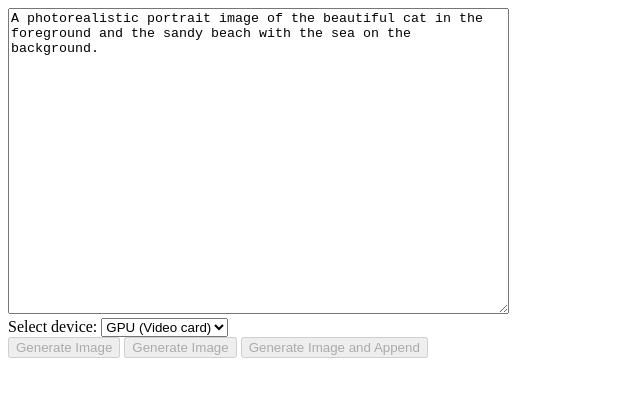
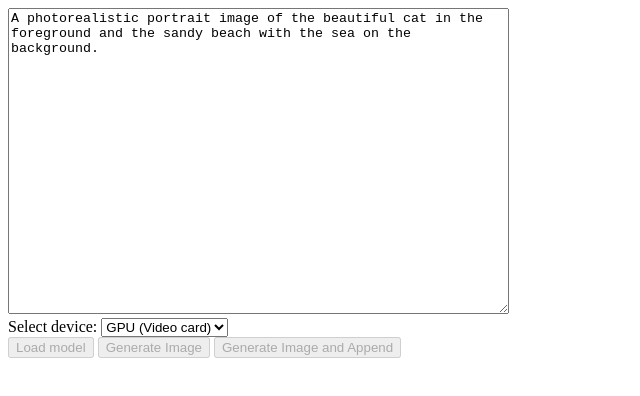
Before and after one commit to zlelik/webapps, a plain HTML site: page janus-llm.html in a window 1280 px wide. Shown: the full height of the page, 0-640 px from the left. Drawn offline with Linux system fonts and the light colour scheme.

Commit message:
Load model button has been added

```diff
--- a/janus-llm.html
+++ b/janus-llm.html
@@ -16,7 +16,7 @@
   <option value="wasm">CPU</option>
 </select>
 <br/>
-<button id="load_model_btn" onClick="loadModel(false)" disabled>Generate Image</button>
+<button id="load_model_btn" onClick="loadModel()" disabled>Load model</button>
 <button id="gen_btn" onClick="generateImage(false)" disabled>Generate Image</button>
 <button id="gen_add_btn" onClick="generateImage(true)" disabled>Generate Image and Append</button>
 <br/>
```
